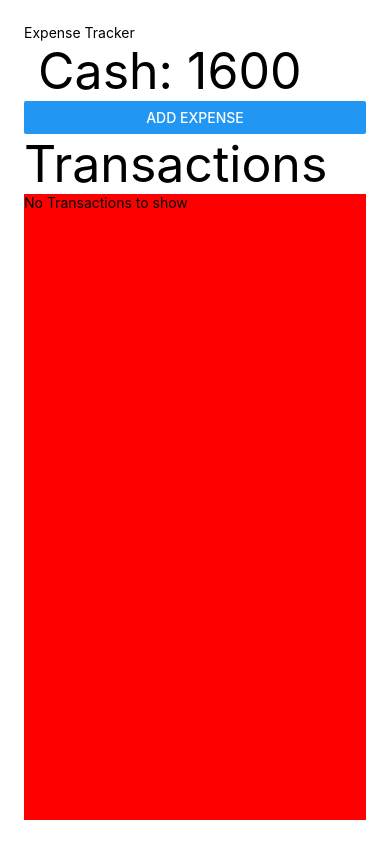
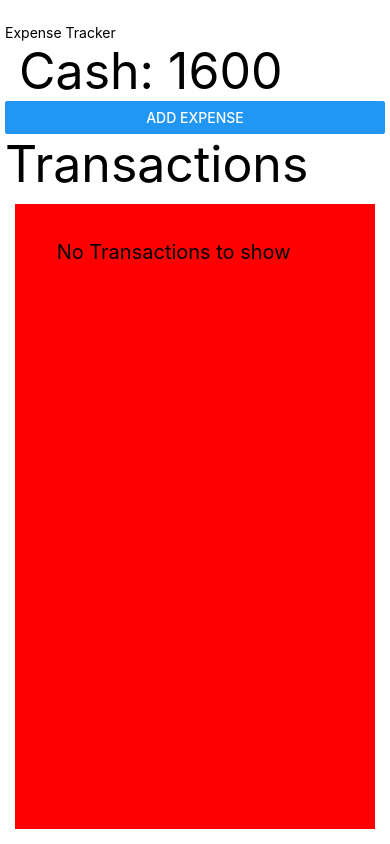
Before and after one commit to mayank4kathuria/Expense-Tracker-Mobile, a React Native app: screen / in a window 390 px wide. Built offline with nearby package versions, Linux system fonts and the light colour scheme.

Commit message:
Implementing New Styling

```diff
--- a/App.js
+++ b/App.js
@@ -5,19 +5,6 @@ import AddExpense from './addExpense';
 import Transaction from './transactionRow';
 
 
-// function Transaction(props) {
-// 	const {id, transact: {amount, date, entry}} = props;
-// 	let newDate = date.toString();
-// 	newDate = newDate.slice(0,-15);
-
-// 	return (
-// 		<View>
-// 			<Text>{id + ")"} Amount of Rs {amount} is {entry}ed on </Text>
-// 			<Text> -- {newDate} </Text>
-// 		</View>
-// 		)
-// }
-//
 export default class App extends React.Component {
 	constructor(){
 		super();
@@ -67,11 +54,11 @@ export default class App extends React.Component {
       <View style={styles.container}>
         <Text style = {[styles.header]}>Expense Tracker</Text>
         <Text style = {styles.title}> Cash: {this.state.cash} </Text>
-        <Button title="Add Expense" onPress = {this.toggleForm} />
+        <Button title="Add Expense" style={styles.btn} onPress = {this.toggleForm} />
         <Text style = {styles.title}>Transactions</Text>
-        <ScrollView style = { {backgroundColor: "red"}}>
+        <ScrollView style = {styles.tran}>
 
-        	{ this.state.transaction.length > 0 ? (this.state.transaction.map( (val, index) => <Transaction id={index + 1} transact={val} /> )) : <Text>No Transactions to show</Text> }
+        	{ this.state.transaction.length > 0 ? (this.state.transaction.map( (val, index) => <Transaction id={index + 1} transact={val} /> )) : <Text style={styles.msg}> No Transactions to show</Text> }
       	</ScrollView>
       </View>
     );
@@ -82,7 +69,8 @@ export default class App extends React.Component {
 const styles = StyleSheet.create({
   container: {
 	flex: 1,
-	  padding:24,
+	  paddingTop:19,
+	  margin: 5,
   },
   header: {
     padding: Constants.statusBarHeight,
@@ -91,8 +79,16 @@ const styles = StyleSheet.create({
       padding: 0,
       fontSize: 50,
   },
-  tran : {
-  	flex: 1,
-    fontSize: 40,
+  btn: {
+  	borderWidth: 2,
+      borderColor: "#000",
+  },
+  tran:{
+  	margin: 10,
+  	backgroundColor: "red",
+  },
+  msg : {
+    fontSize: 20,
+    padding:"10%",
   }
 });
```
